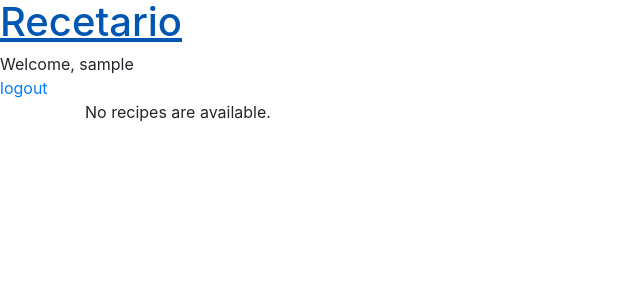
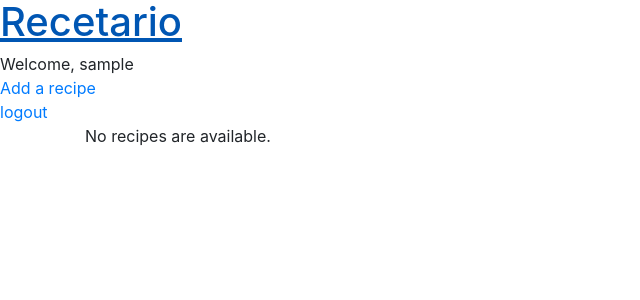
Before and after one commit to mostlybadfly/recetario, a Django app: page /recipes/ in a window 1280 px wide. Shown: the top 300 px of the page, without its empty margins (0-640 px from the left). Run offline with Django 3.2, Linux system fonts and the light colour scheme; the visitor is signed in with stand-in values (Sample User, id 1); data that the repository does not hold is empty; some libraries are stand-ins or nearby versions.

Commit message:
Created RecipeForm, linke to 'add recipe'

```diff
--- a/recipes/templates/recipes/base.html
+++ b/recipes/templates/recipes/base.html
@@ -10,6 +10,7 @@
     <h1><a href="/">Recetario</a></h1>
     {% if user.is_authenticated %}
     Welcome, {{ user.username }}<br>
+    <a href="{% url 'add' %}">Add a recipe</a><br>
       <a href="{% url 'logout' %}">logout</a>
     {% else %}
       <a href="{% url 'login' %}">login</a><br>
--- a/recipes/views.py
+++ b/recipes/views.py
@@ -2,6 +2,7 @@ from django.http import HttpResponse, Http404
 from django.shortcuts import get_object_or_404, render, redirect
 from django.contrib.auth import login, authenticate
 from django.contrib.auth.forms import UserCreationForm
+from .forms import RecipeForm
 
 from .models import Recipe
 
@@ -11,7 +12,15 @@ def index(request):
     return render(request, 'recipes/index.html', context)
 
 def add(request):
-    return HttpResponse("A new recipe is added here.")
+    form = RecipeForm(request.POST)
+    if form.is_valid():
+        recipe = form.save(commit=False)
+        recipe.created_by = request.user
+        recipe.save()
+        return redirect('detail', recipe_id=recipe.pk)
+    else:
+        form = RecipeForm()
+    return render(request, 'recipes/add.html', {'form': form})
 
 def edit(request, recipe_id):
     return HttpResponse("editing recipe % s." % recipe_id)
```
Also changed, not shown: recipes/forms.py (added, +9 -0 lines), recipes/templates/recipes/add.html (added, +9 -0 lines).
